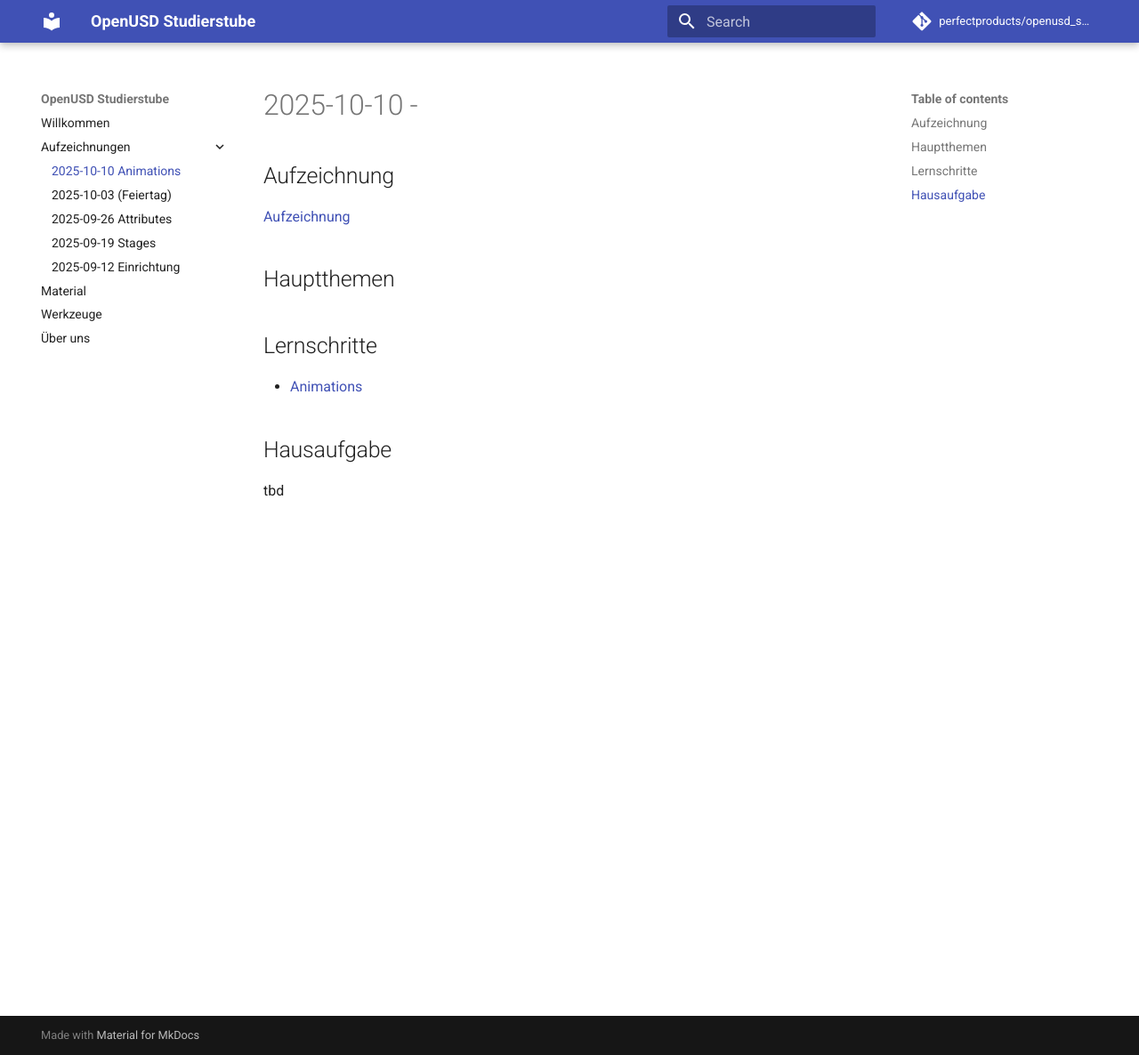
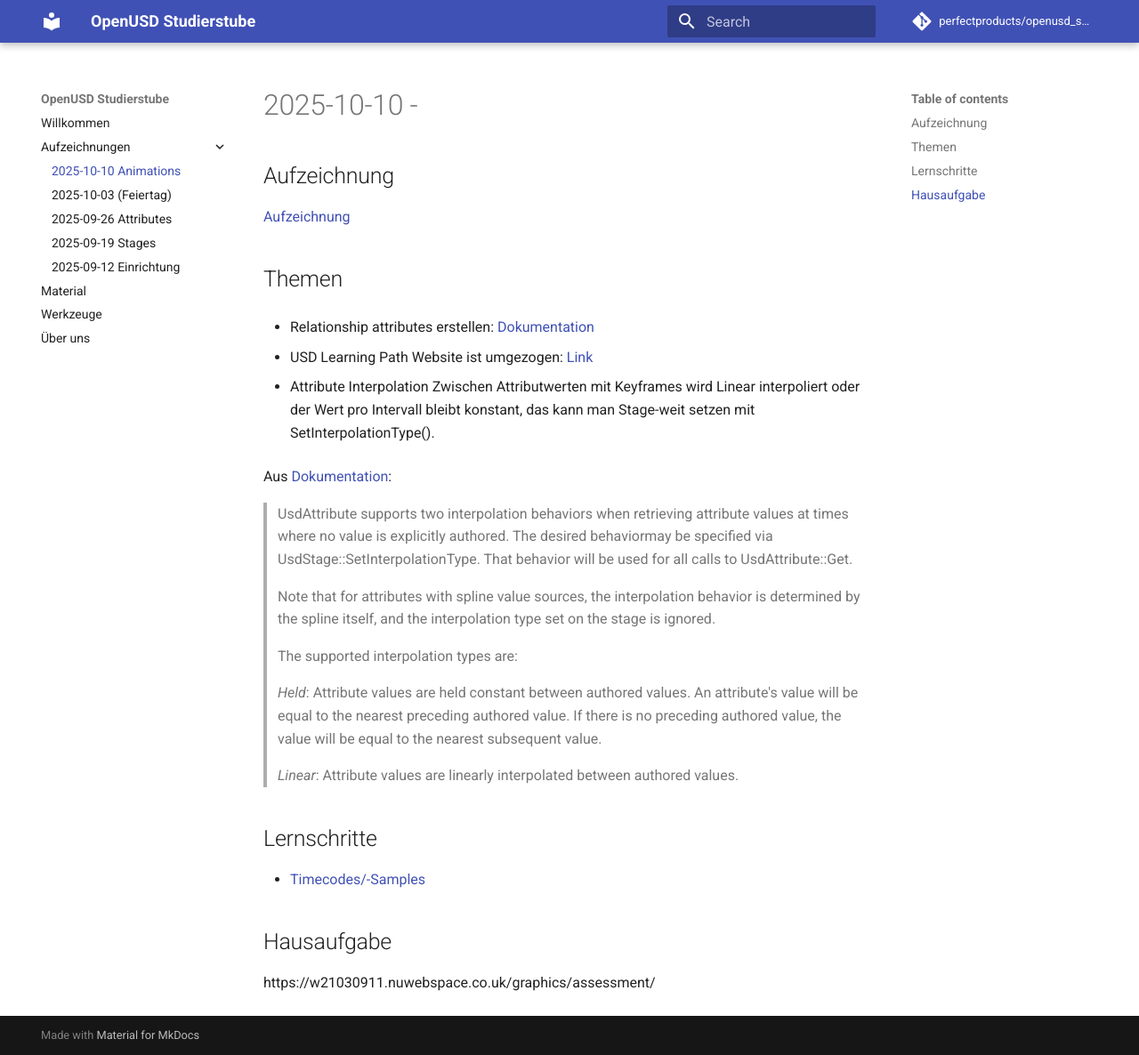
Before and after one commit to perfectproducts/openusd_studierstube, an MkDocs documentation site: the page built from docs/aufzeichnungen/2025-10-10/notes.md, in a window 1280 px wide and 1186 px high. Shown: the whole window at 89% size. Built offline with MkDocs 1.6.1 and Material for MkDocs 9.7.7, drawn with Linux system fonts in a browser that asks for light colours; comment, search, counter and statistics services are not loaded.

Commit message:
2025-10-10

```diff
--- a/docs/aufzeichnungen/2025-10-10/notes.md
+++ b/docs/aufzeichnungen/2025-10-10/notes.md
@@ -3,12 +3,35 @@
 ## Aufzeichnung
 [Aufzeichnung]()
 
-## Hauptthemen
+## Themen
+- Relationship attributes erstellen:
+[Dokumentation](https://docs.omniverse.nvidia.com/dev-guide/latest/programmer_ref/usd/properties/create-relationship.html)
+
+- USD Learning Path Website ist umgezogen: [Link](https://docs.nvidia.com/learn-openusd/latest/index.html)
+
+- Attribute Interpolation
+Zwischen Attributwerten mit Keyframes wird Linear interpoliert oder der Wert pro Intervall bleibt konstant, das kann man Stage-weit setzen mit SetInterpolationType().
+
+Aus [Dokumentation](https://openusd.org/release/api/class_usd_attribute.html#Usd_AttributeInterpolation):
+
+
+
+>    UsdAttribute supports two interpolation behaviors when retrieving attribute values at times where no value is explicitly authored. The desired behaviormay be specified via UsdStage::SetInterpolationType. That behavior will be used for all calls to UsdAttribute::Get.
+
+>   Note that for attributes with spline value sources, the interpolation behavior is determined by the spline itself, and the interpolation type set on the stage is ignored.
+
+>    The supported interpolation types are:
+
+>    *Held*: Attribute values are held constant between authored values. An attribute's value will be equal to the nearest preceding authored value. If there is no preceding authored value, the value will be equal to the nearest subsequent value.
+
+>    *Linear*: Attribute values are linearly interpolated between authored values.
+
 
 ## Lernschritte
 
-- [Animations](https://docs.nvidia.com/learn-openusd/latest/stage-setting/timecodes-timesamples.html)
+- [Timecodes/-Samples](https://docs.nvidia.com/learn-openusd/latest/stage-setting/timecodes-timesamples.html)
 
 
 ## Hausaufgabe
-tbd
+
+https://w21030911.nuwebspace.co.uk/graphics/assessment/
```
